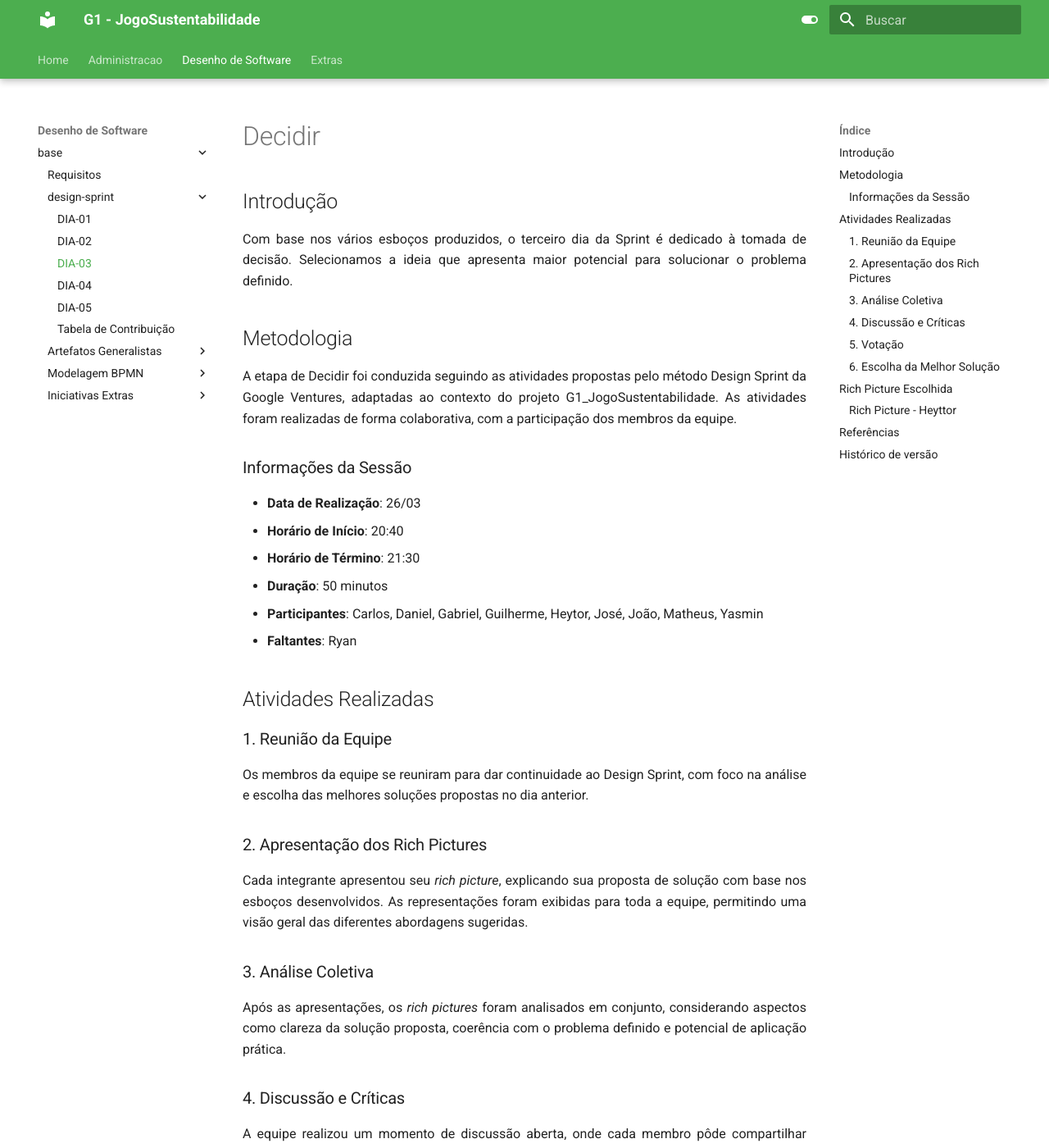
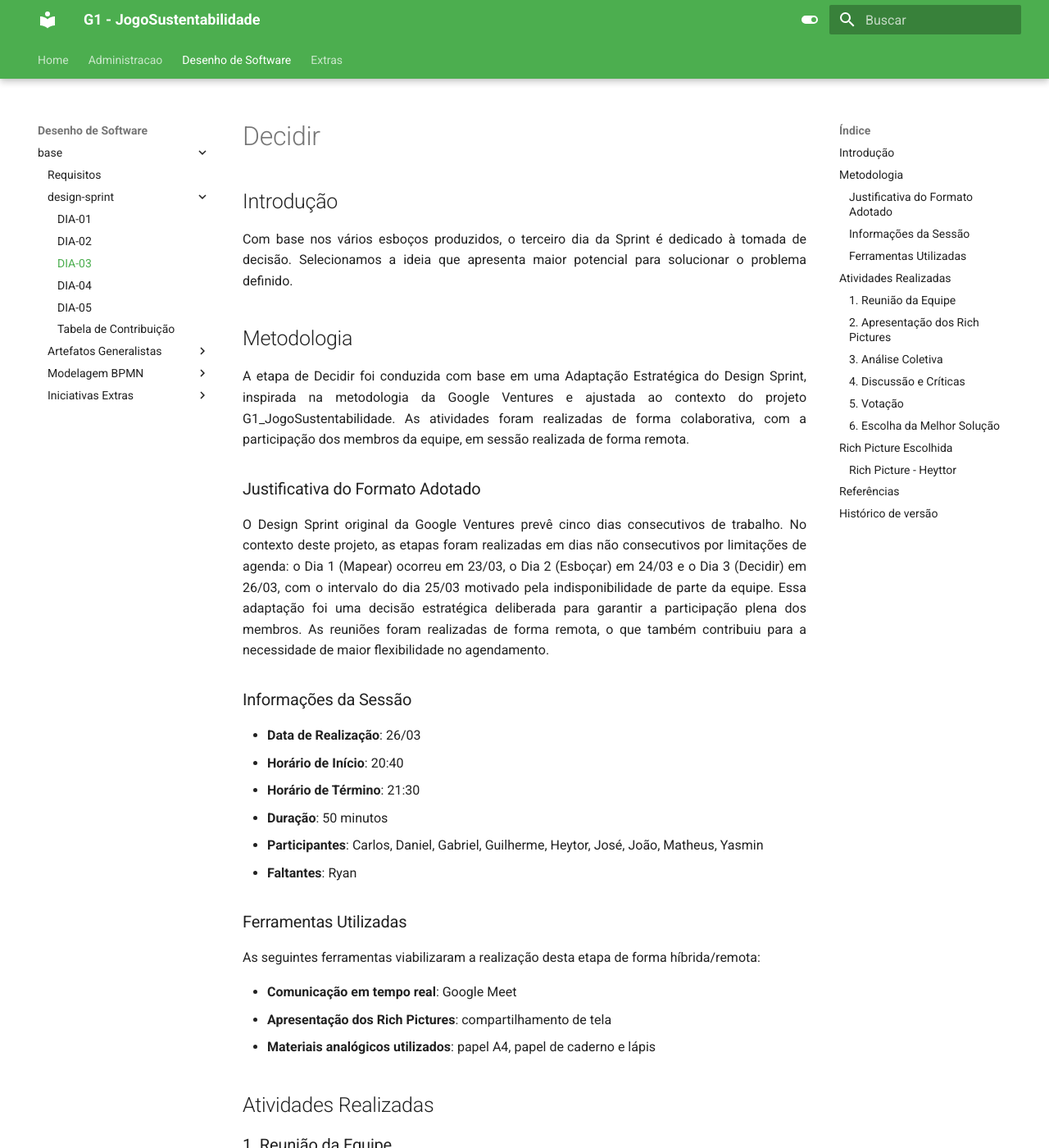
Before and after one commit to UnBArqDsw2026-1-Turma01/2026.1-T01_G1_FCTE_EcoGame_JogoSustentabilidade, an MkDocs documentation site: the page built from docs/desenho-de-software/base/design-sprint/DIA-03.md, in a window 1280 px wide and 1400 px high. Shown: the whole window at 82% size. Built offline with MkDocs 1.6.1 and Material for MkDocs 9.7.7, drawn with Linux system fonts in a browser that asks for light colours; some of the changed text lies outside the part shown.

Commit message:
att: atualiza dia 03 com as correções da issue 14

```diff
--- a/docs/desenho-de-software/base/design-sprint/DIA-03.md
+++ b/docs/desenho-de-software/base/design-sprint/DIA-03.md
@@ -14,7 +14,13 @@ de uma storyboarding, a qual guiará o desenvolvimento do protótipo.
 ## Metodologia
 
 <p align="justify">
-A etapa de Decidir foi conduzida seguindo as atividades propostas pelo método Design Sprint da Google Ventures, adaptadas ao contexto do projeto G1_JogoSustentabilidade. As atividades foram realizadas de forma colaborativa, com a participação dos membros da equipe.
+A etapa de Decidir foi conduzida com base em uma Adaptação Estratégica do Design Sprint, inspirada na metodologia da Google Ventures e ajustada ao contexto do projeto G1_JogoSustentabilidade. As atividades foram realizadas de forma colaborativa, com a participação dos membros da equipe, em sessão realizada de forma remota.
+</p>
+
+### Justificativa do Formato Adotado
+
+<p align="justify">
+O Design Sprint original da Google Ventures prevê cinco dias consecutivos de trabalho. No contexto deste projeto, as etapas foram realizadas em dias não consecutivos por limitações de agenda: o Dia 1 (Mapear) ocorreu em 23/03, o Dia 2 (Esboçar) em 24/03 e o Dia 3 (Decidir) em 26/03, com o intervalo do dia 25/03 motivado pela indisponibilidade de parte da equipe. Essa adaptação foi uma decisão estratégica deliberada para garantir a participação plena dos membros. As reuniões foram realizadas de forma remota, o que também contribuiu para a necessidade de maior flexibilidade no agendamento.
 </p>
 
 ### Informações da Sessão
@@ -25,6 +31,14 @@ A etapa de Decidir foi conduzida seguindo as atividades propostas pelo método D
 - **Duração**: 50 minutos
 - **Participantes**: Carlos, Daniel, Gabriel, Guilherme, Heytor, José, João, Matheus, Yasmin
 - **Faltantes**: Ryan
+
+### Ferramentas Utilizadas
+
+As seguintes ferramentas viabilizaram a realização desta etapa de forma híbrida/remota:
+
+- **Comunicação em tempo real**: Google Meet
+- **Apresentação dos Rich Pictures**: compartilhamento de tela
+- **Materiais analógicos utilizados**: papel A4, papel de caderno e lápis
 
 ## Atividades Realizadas
 
@@ -72,14 +86,14 @@ Com base nos votos, a <i>rich picture</i> do Heyttor foi definida como a que mel
 
 ## Referências
 
-> KNAPP, Jake; ZERATSKY, John; KOWITZ, Braden. **Sprint: How to Solve Big Problems and Test New Ideas in Just Five Days**. Simon & Schuster, 2016.
+> KNAPP, Jake; ZERATSKY, John; KOWITZ, Braden. **Sprint: How to Solve Big Problems and Test New Ideas in Just Five Days**. Simon & Schuster, 2016. _(Utilizado como inspiração teórica para a adaptação do método; não como manual de execução direta.)_
 
-> Google Ventures. **The Design Sprint**. Disponível em: [https://www.gv.com/sprint/](https://www.gv.com/sprint/). Acesso em: 29 mar. 2026.
+> Google Ventures. **The Design Sprint**. Disponível em: [https://www.gv.com/sprint/](https://www.gv.com/sprint/). Acesso em: 29 mar. 2026. _(Referência metodológica original; o processo adotado neste projeto constitui uma adaptação.)_
 
 ## Histórico de versão
 
-| Versão |    Data    |           Descrição            |                         Autor                          | Revisor |
-| :----: | :--------: | :----------------------------: | :----------------------------------------------------: | :-----: |
-|  1.0   | 29/03/2026 |       Criação da página        |       [Gabriel Mendes](https://github.com/gbevi)       |         |
-|  2.0   | 30/03/2026 | Documentação do dia de decisão | [Guilherme Zanella](https://github.com/guilhermezan42) |  [Jose Oliveira](https://github.com/Jose1277) |
-| 3.0    | 04/04/2026 | Correção das datas             | [Carlos](https://github.com/Depaiiva) e [João](https://github.com/Jadequilin)|     |
+| Versão |    Data    |           Descrição            |                                     Autor                                     |                   Revisor                    |
+| :----: | :--------: | :----------------------------: | :---------------------------------------------------------------------------: | :------------------------------------------: |
+|  1.0   | 29/03/2026 |       Criação da página        |                  [Gabriel Mendes](https://github.com/gbevi)                   |                                              |
+|  2.0   | 30/03/2026 | Documentação do dia de decisão |            [Guilherme Zanella](https://github.com/guilhermezan42)             | [Jose Oliveira](https://github.com/Jose1277) |
+|  3.0   | 04/04/2026 |       Correção das datas       | [Carlos](https://github.com/Depaiiva) e [João](https://github.com/Jadequilin) |                                              |
```
